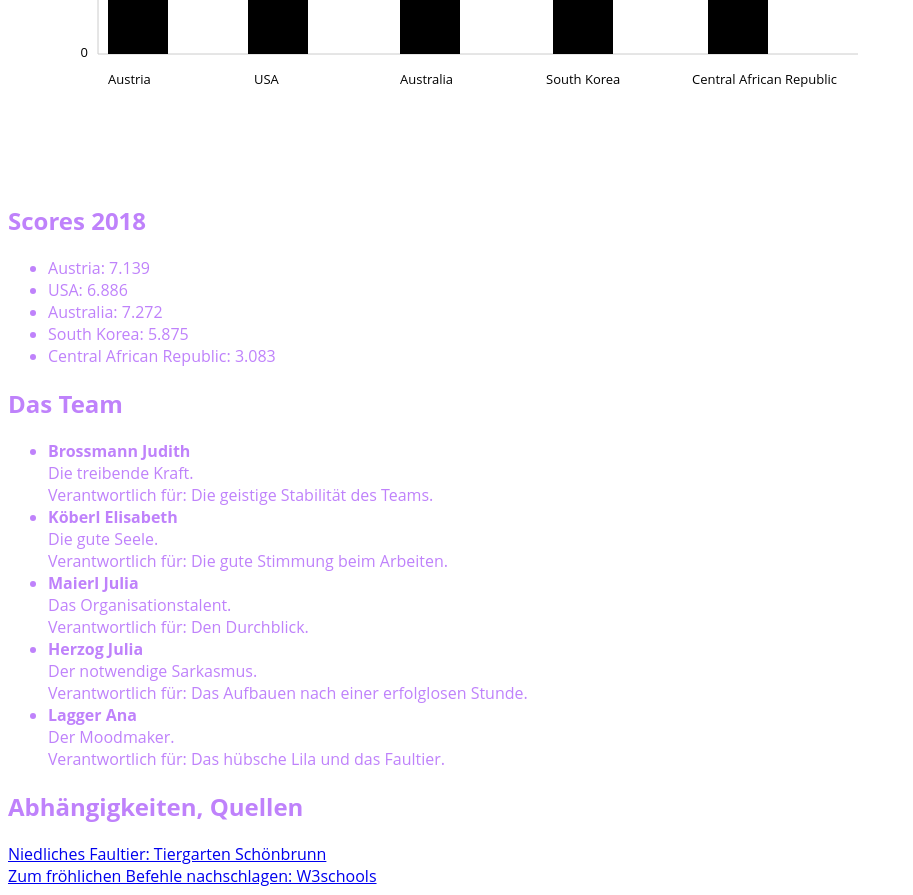
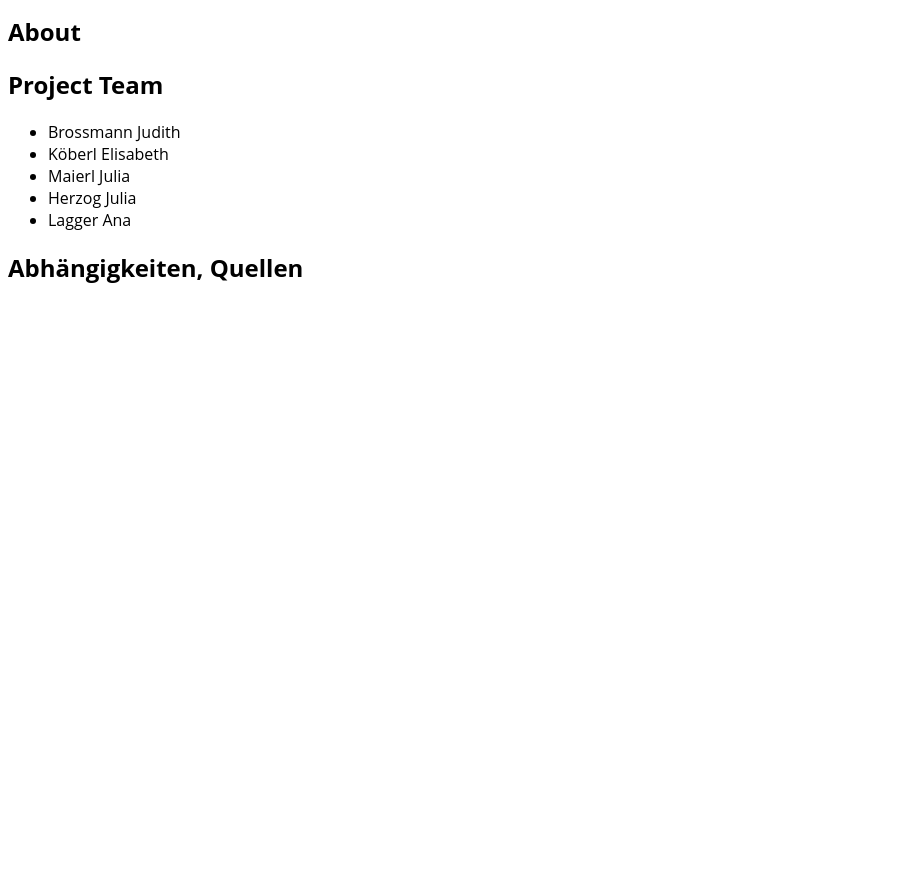
Before and after one commit to judithrosabr/SuC_fertig, a plain HTML site: page index.html in a window 1280 px wide. Shown: the part 1140-2035 px from the top of the page, without its empty margins (0-913 px from the left). After the commit the page ends 1444 px from the top, so only its background shows below. Drawn offline with Linux system fonts and the light colour scheme; files whose address does not match are found by name.

Commit message:
Add files via upload
neu

```diff
--- a/index.html
+++ b/index.html
@@ -1,19 +1,16 @@
+<!DOCTYPE html>
+
 <html>
    <head>
       <meta charset="utf-8" />
       <link rel="stylesheet" href="design.css">
-     <font color=" #bf82fb ">
       <title>World Happiness Report</title>
    </head>
    <body>
       <h1> World Happiness Report </h1>
       <h2> 2017 vs. 2018 </h2>
       <!-- Diagramm -->
-
-     <img src="http://cdn1.vienna.at/2018/04/Tiergarten-Sch%C3%B6nbrunn-APADANIEL-ZUPANC-650x435.jpg" alt="Faultier" />
-
       <h2> Data </h2>
-     <p style="margin-bottom: 30px">
       <table>
          <tr>
             <th>Score</th>
@@ -40,7 +37,7 @@
             <td>5.875</td>
             <td>3.083</td>
          </tr>
-     </table> </p>
+      </table>
       <table>
          <tr>
             <th>Ranking</th>
@@ -68,10 +65,8 @@
             <td>155</td>
          </tr>
       </table>
-
-<p style="margin-bottom: 60px">
       <div>
-         <h2> Vergleich 2017 - 2018 </h2>
+         <h2> Visualisierung </h2>
          <button type="button" id="button2017">2017</button>
          <button type="button" id="button2018">2018</button>
       </div>
@@ -153,31 +148,18 @@
          </g>
       </svg>
       <h2> Scores 2018 </h2>
-           <ul id="scores2018"> </ul> </p>
-
-      <h2> Das Team </h2>
+      <ul id="scores2018"> </ul>
+      <h2> About </h2>
+      <h2> Project Team </h2>
       <ul>
-        <li><strong>Brossmann Judith</strong></li>
-        Die treibende Kraft.<br>
-        Verantwortlich für: Die geistige Stabilität des Teams.
-        <li><strong>Köberl Elisabeth</strong></li>
-        Die gute Seele.<br>
-        Verantwortlich für: Die gute Stimmung beim Arbeiten.
-        <li><strong>Maierl Julia</strong></li>
-        Das Organisationstalent.<br>
-        Verantwortlich für: Den Durchblick.
-        <li><strong>Herzog Julia</strong></li>
-        Der notwendige Sarkasmus.<br>
-        Verantwortlich für: Das Aufbauen nach einer erfolglosen Stunde.
-        <li><strong>Lagger Ana</strong></li>
-        Der Moodmaker.<br>
-        Verantwortlich für: Das hübsche Lila und das Faultier.
-       </ul>
+         <li>Brossmann Judith</li>
+         <li>Köberl Elisabeth</li>
+         <li>Maierl Julia
+         <li>Herzog Julia</li>
+         <li>Lagger Ana</li>
+      </ul>
       <h2> Abhängigkeiten, Quellen </h2>
       <script src="js/jquery-3.3.1.min.js"></script>
       <script src="js/script.js"></script>
-      <a href="https://www.zoovienna.at/">Niedliches Faultier: Tiergarten Schönbrunn</a> <br>
-           <a href="https://www.w3schools.com/html/"> Zum fröhlichen Befehle nachschlagen: W3schools</a>
-   </font>
-       </body>
+   </body>
 </html>
```
